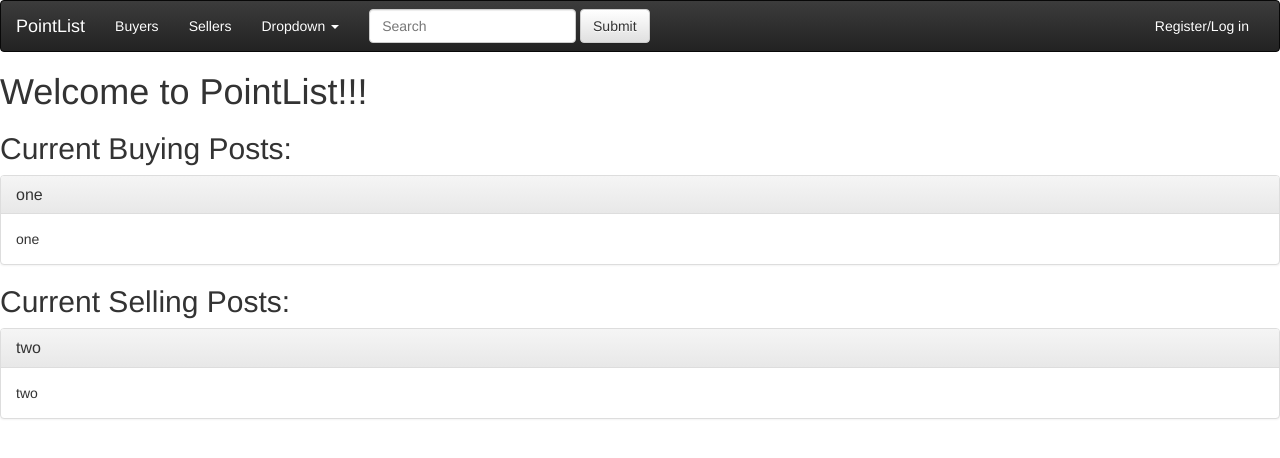
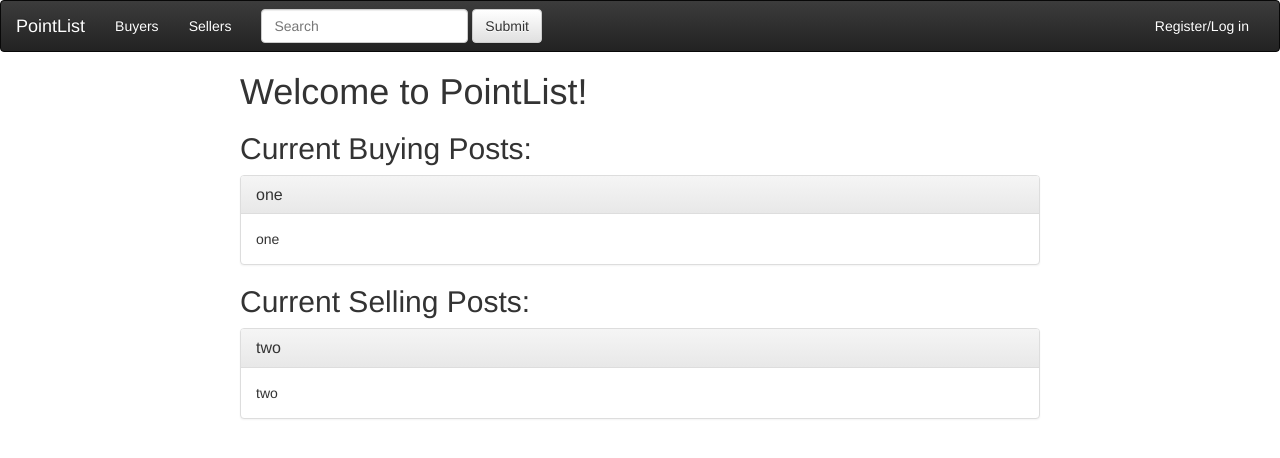
Before and after one commit to benedgar/pointlist, a Django app: page / in a window 1280 px wide. Shown: the top 458 px of the page. Run offline with Django 3.2, Linux system fonts and the light colour scheme; data comes from the database, SQL or seed files in the repository; parts of the project's set-up code (start-up, migrations or seed data) failed here and were passed over; some libraries are stand-ins or nearby versions.

Commit message:
homepage centers correctly

```diff
--- a/pointlist/templates/pointlist/defaults.html
+++ b/pointlist/templates/pointlist/defaults.html
@@ -9,12 +9,23 @@
     <!-- Bootstrap -->
     <link href="{% static "css/bootstrap.min.css" %}" rel="stylesheet">
     <link href="{% static "css/bootstrap-theme.min.css" %}" rel="stylesheet">
+
     {% block head %}
 
     {% endblock %}
 
 </head>
 <body>
+<style>
+
+    .wrapper {
+    min-height: 93%;
+    height: auto !important;
+    height: 93%;
+    margin: 0 auto -1em;
+    width: 800px;
+}
+</style>
 
 {% include 'pointlist/navbar.html' %}
 
--- a/pointlist/templates/pointlist/index.html
+++ b/pointlist/templates/pointlist/index.html
@@ -1,7 +1,9 @@
 {% extends 'pointlist/defaults.html' %}
 
 {% block body %}
-    <h1>Welcome to PointList!!!</h1>
+
+    <div class="wrapper">
+    <h1>Welcome to PointList!</h1>
 
     <h2>Current Buying Posts: </h2>
 
@@ -14,11 +16,13 @@
                 {{ post.description }}
             </div>
         </div>
+
     {% endfor %}
 
     <h2>Current Selling Posts: </h2>
 
     {% for post in post_list_sell %}
+
             <div class="panel panel-default">
             <div class="panel-heading">
                 <h3 class="panel-title">{{ post.name }}</h3>
@@ -29,6 +33,9 @@
         </div>
     {% endfor %}
 
+    </div>
+
+
 
 
 {% endblock %}
--- a/pointlist/templates/pointlist/navbar.html
+++ b/pointlist/templates/pointlist/navbar.html
@@ -14,19 +14,6 @@
       <ul class="nav navbar-nav">
         <li><a href="#">Buyers</a></li>
         <li><a href="#">Sellers</a></li>
-
-        <li class="dropdown">
-          <a href="#" class="dropdown-toggle" data-toggle="dropdown" role="button" aria-expanded="false">Dropdown <span class="caret"></span></a>
-          <ul class="dropdown-menu" role="menu">
-            <li><a href="#">Action</a></li>
-            <li><a href="#">Another action</a></li>
-            <li><a href="#">Something else here</a></li>
-            <li class="divider"></li>
-            <li><a href="#">Separated link</a></li>
-            <li class="divider"></li>
-            <li><a href="#">One more separated link</a></li>
-          </ul>
-        </li>
       </ul>
       <form class="navbar-form navbar-left" role="search">
         <div class="form-group">
```
Lines whose indentation alone changed are shown as unchanged.
